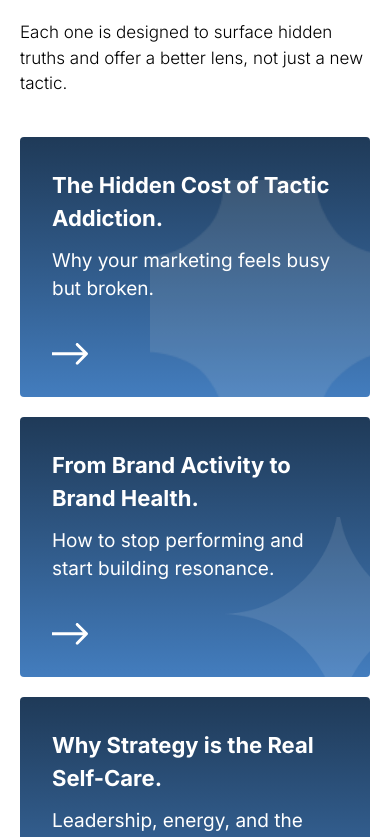
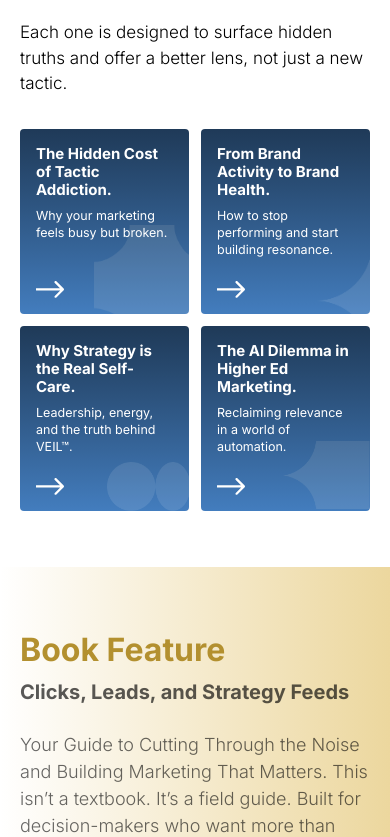
Before and after one commit to tusharjain2001/strateaura-website, a React (Vite) app: page /insights in a window 390 px wide. Shown: the part 1987-2824 px from the top of the page. Built offline with nearby package versions, Linux system fonts and the light colour scheme.

Commit message:
Match Insights mobile layout to Figma: 2-col thought pieces, stacked tool cards, navy newsletter

```diff
--- a/src/components/insights/FeaturedThoughtPieces.jsx
+++ b/src/components/insights/FeaturedThoughtPieces.jsx
@@ -59,27 +59,28 @@ export default function FeaturedThoughtPieces() {
             to the grid at left-1/4, left-1/2 and left-3/4, which lands them in
             the gutters rather than on the corners, because those fractions
             ignore the gaps. */}
-        <div className="mt-10 grid grid-cols-1 gap-5 sm:grid-cols-2 lg:mt-[57px] lg:grid-cols-4 lg:gap-[26px]">
+        {/* Mobile keeps Figma's 2x2 grid; it opens to a single row of four at lg. */}
+        <div className="mt-8 grid grid-cols-2 gap-3 sm:mt-10 sm:gap-5 lg:mt-[57px] lg:grid-cols-4 lg:gap-[26px]">
           {CARDS.map((card) => (
             <div key={card.title} className="relative">
               {/* overflow-hidden clips the decor to the rounded corners, so the
                   sparkle has to be its sibling to hang outside the card. */}
               <a
                 href="#"
-                className="group relative flex h-full min-h-[260px] flex-col overflow-hidden rounded-[4px] bg-gradient-to-b from-navy to-blue p-8 transition-transform motion-safe:hover:-translate-y-1 lg:min-h-[280px] lg:p-[39px]"
+                className="group relative flex h-full min-h-[185px] flex-col overflow-hidden rounded-[4px] bg-gradient-to-b from-navy to-blue p-4 transition-transform motion-safe:hover:-translate-y-1 sm:min-h-[260px] sm:p-7 lg:min-h-[280px] lg:p-[39px]"
               >
                 <img
                   src={card.decor}
                   alt=""
                   className={`pointer-events-none absolute ${card.decorClass}`}
                 />
-                <p className="relative z-10 text-[22px] leading-normal font-bold text-white lg:text-[24px]">
+                <p className="relative z-10 text-[15px] leading-[1.2] font-bold text-white sm:text-[22px] sm:leading-normal lg:text-[24px]">
                   {card.title}
                 </p>
-                <p className="relative z-10 mt-3 text-[19px] leading-normal text-white lg:text-[21px]">
+                <p className="relative z-10 mt-2 text-[12.5px] leading-snug text-white sm:mt-3 sm:text-[18px] sm:leading-normal lg:text-[21px]">
                   {card.desc}
                 </p>
-                <ArrowRight className="relative z-10 mt-auto w-9 pt-6 text-white" />
+                <ArrowRight className="relative z-10 mt-auto w-7 pt-4 text-white sm:w-9 sm:pt-6" />
               </a>
               <img
                 src={seamSparkle}
--- a/src/components/insights/NewsletterCta.jsx
+++ b/src/components/insights/NewsletterCta.jsx
@@ -3,11 +3,14 @@ import newsletterBg from "../../assets/insights/newsletter-bg.png";
 
 export default function NewsletterCta() {
   return (
-    <section className="relative overflow-hidden">
+    <section className="relative overflow-hidden bg-gradient-to-b from-[#1f3a58] to-[#3a6296]">
+      {/* The bg asset carries a white curved cut-out for the desktop composition;
+          on mobile object-cover reveals that white mid-section and hides the
+          copy, so it is desktop-only — the navy gradient covers mobile. */}
       <img
         src={newsletterBg}
         alt=""
-        className="pointer-events-none absolute inset-0 h-full w-full object-cover object-top"
+        className="pointer-events-none absolute inset-0 hidden h-full w-full object-cover object-top lg:block"
       />
       <div className="relative mx-auto grid w-full max-w-[1440px] grid-cols-1 gap-8 px-5 py-16 sm:px-8 lg:grid-cols-[429px_1fr] lg:gap-[77px] lg:px-[143px] lg:py-[123px]">
         <h2 className="text-[clamp(1.75rem,3.2vw,3.125rem)] leading-[1.2] font-bold text-white">
--- a/src/components/insights/ToolsFrameworks.jsx
+++ b/src/components/insights/ToolsFrameworks.jsx
@@ -121,13 +121,14 @@ function useDragScroll(restInset) {
   return ref;
 }
 
-function Card({ card }) {
+function Card({ card, className = "" }) {
   return (
-    <div className="relative shrink-0">
+    <div className={`relative ${className}`}>
       {/* Card body — clipped so the bottom decoration stays inside the rounded
           corners. The corner star is a sibling (outside this clip) so it can
-          straddle the top-right corner as in Figma. */}
-      <div className="relative h-[420px] w-[80vw] max-w-[480px] overflow-hidden rounded-[8px] bg-gradient-to-b from-gold to-gold-light text-white sm:w-[420px] lg:h-[501px] lg:w-[480px]">
+          straddle the top-right corner as in Figma. Width comes from the wrapper
+          (full-width stacked on mobile, fixed 480 in the desktop rail). */}
+      <div className="relative h-[420px] w-full overflow-hidden rounded-[8px] bg-gradient-to-b from-gold to-gold-light text-white lg:h-[501px]">
         <div className="absolute top-8 right-7 left-7 lg:top-[86px] lg:left-[64px] lg:w-[363px]">
           <p className="text-[clamp(1.375rem,2.1vw,1.9375rem)] leading-[1.12] font-bold">
             {card.title.map((line, i) => (
@@ -181,7 +182,6 @@ function HeadingBlock({ className = "" }) {
 }
 
 export default function ToolsFrameworks() {
-  const mobileRail = useDragScroll();
   // Rest the first card 224px from the left (its faded Figma spot) so it can be
   // dragged fully into view — the flaw in the previous version was that the
   // first card was pinned at scroll 0 and could never be reached.
@@ -189,7 +189,8 @@ export default function ToolsFrameworks() {
 
   return (
     <section className="overflow-hidden bg-white">
-      {/* Mobile / tablet — heading stacked above the scrolling rail. */}
+      {/* Mobile / tablet — heading then the cards stacked full-width, one per
+          row (Figma's mobile layout; the horizontal rail is desktop-only). */}
       <div className="relative px-5 py-14 sm:px-8 lg:hidden">
         <img
           src={bgSwirls}
@@ -197,12 +198,9 @@ export default function ToolsFrameworks() {
           className="pointer-events-none absolute -top-6 -left-10 w-[380px] opacity-70 mix-blend-multiply select-none"
         />
         <HeadingBlock className="relative max-w-[560px]" />
-        <div
-          ref={mobileRail}
-          className="mt-9 flex cursor-grab gap-6 overflow-x-auto pt-4 pr-5 pb-1 select-none [scrollbar-width:none] active:cursor-grabbing [&::-webkit-scrollbar]:hidden"
-        >
+        <div className="mt-9 flex flex-col items-center gap-6">
           {CARDS.map((card) => (
-            <Card key={card.title.join(" ")} card={card} />
+            <Card key={card.title.join(" ")} card={card} className="w-full max-w-[480px]" />
           ))}
         </div>
       </div>
@@ -221,7 +219,7 @@ export default function ToolsFrameworks() {
           className="absolute top-[120px] right-0 left-0 flex cursor-grab gap-[40px] overflow-x-auto pt-5 pr-[40px] pl-[900px] select-none [scrollbar-width:none] active:cursor-grabbing [&::-webkit-scrollbar]:hidden"
         >
           {CARDS.map((card) => (
-            <Card key={card.title.join(" ")} card={card} />
+            <Card key={card.title.join(" ")} card={card} className="w-[480px] shrink-0" />
           ))}
         </div>
 
```
